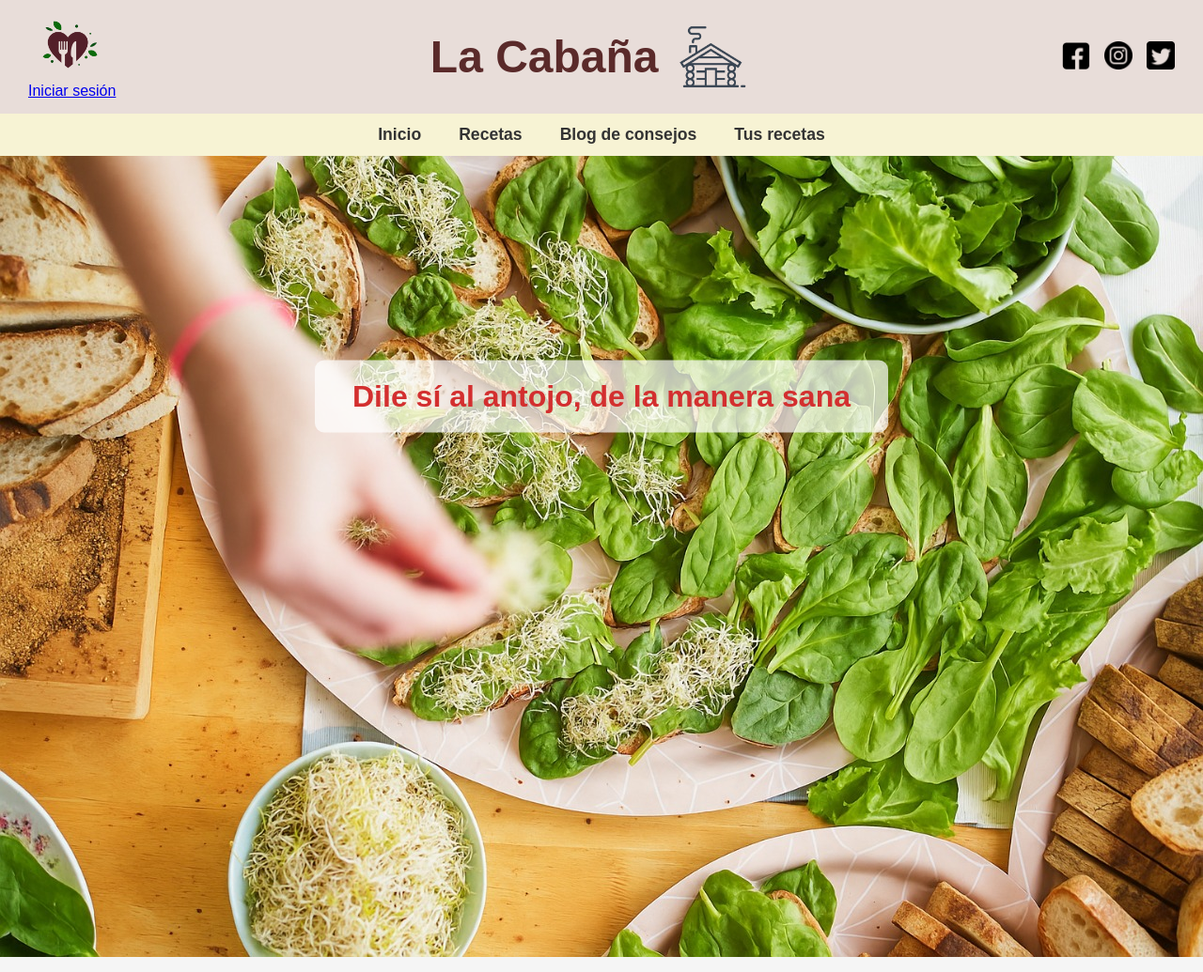
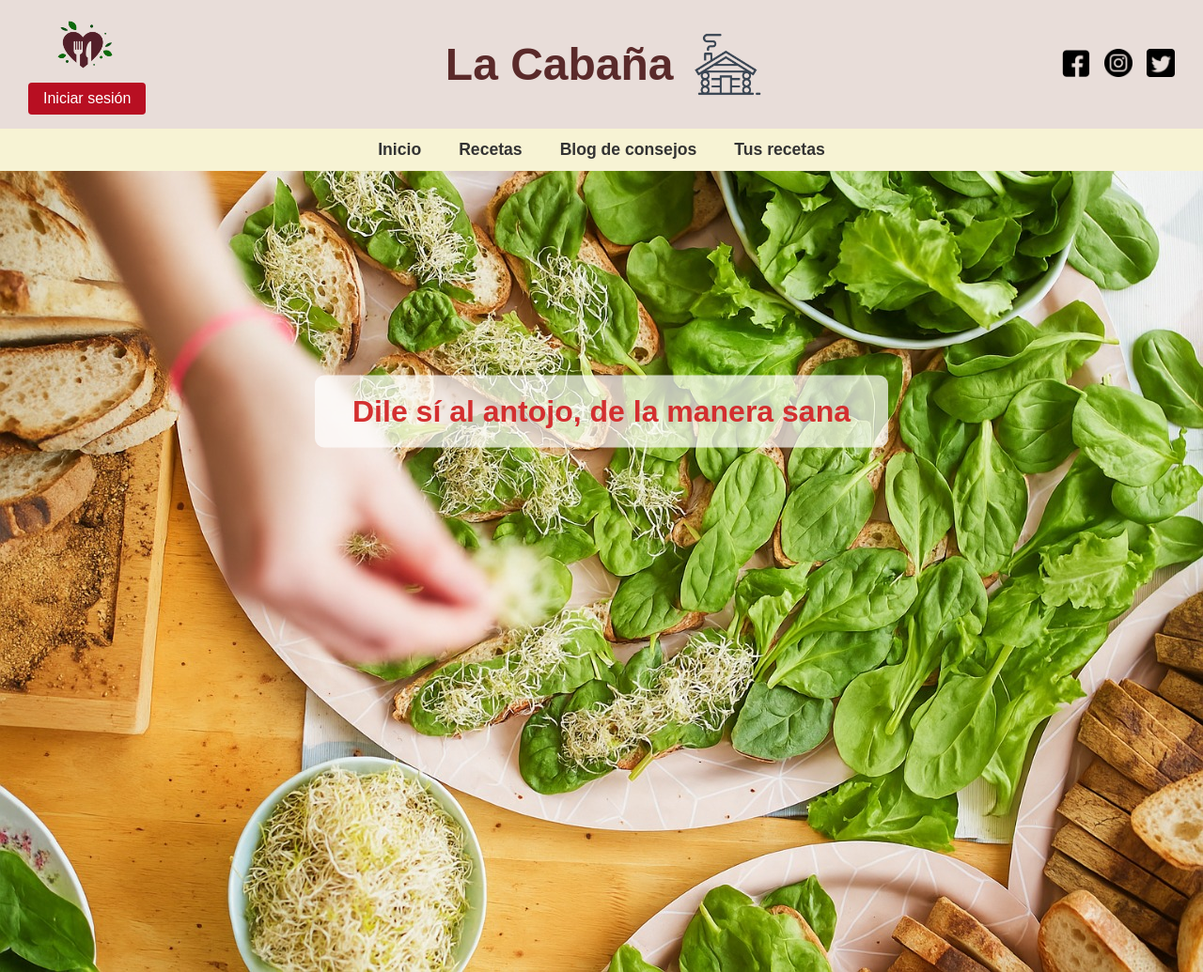
Before and after one commit to Hermes-Aguilar/Pagina-Web-Recetario-Colaborativo, a plain HTML site: page index.html in a window 1280 px wide. Shown: the whole page at 94% size. Drawn offline with Linux system fonts and the light colour scheme; files whose address does not match are found by name.

Commit message:
Refactor estilo.css with improved styles and new button

```diff
--- a/src/styles/estilo.css
+++ b/src/styles/estilo.css
@@ -101,6 +101,23 @@ header {
     opacity: 0.7;
 }
 
+
+/* Nuevo enlace */
+.login-btn {
+    display: inline-block;
+    padding: 8px 16px;
+    background-color: #b80f22;
+    color: white;
+    text-decoration: none;
+    border-radius: 4px;
+    border: none;
+    cursor: pointer;
+    transition: background-color 0.3s;
+}
+
+.login-btn:hover {
+    background-color: #9e0d1b;
+}
 
 /* Navegación */
 nav {
```
